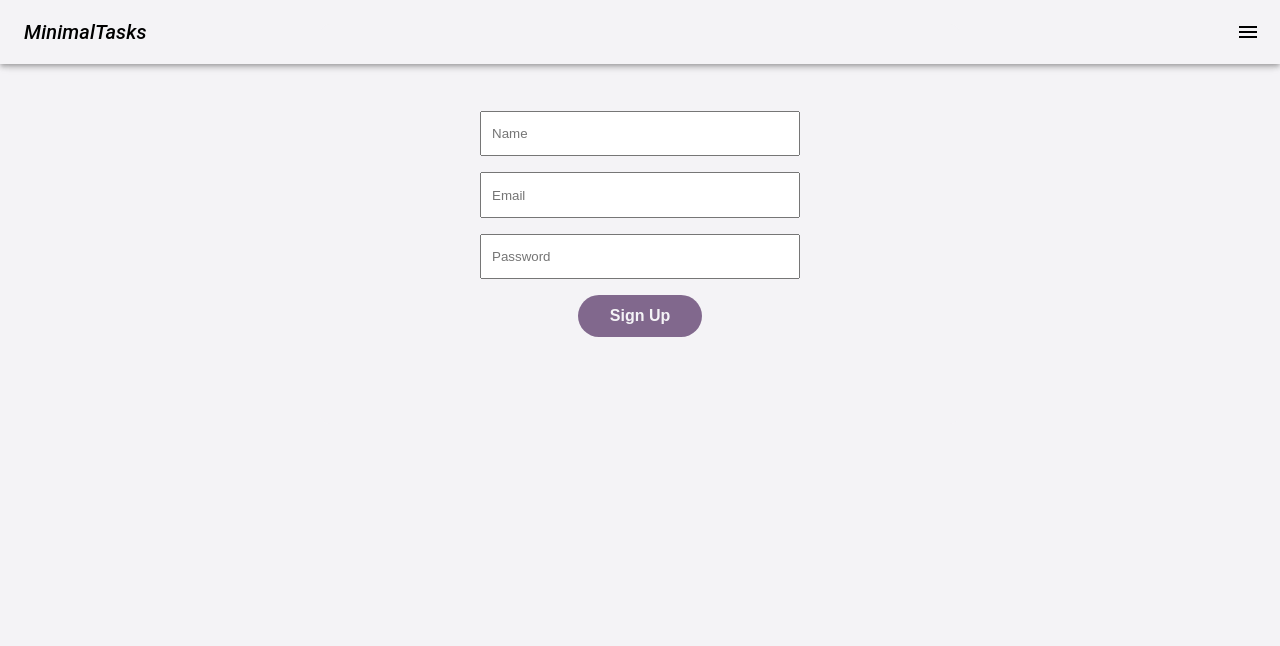
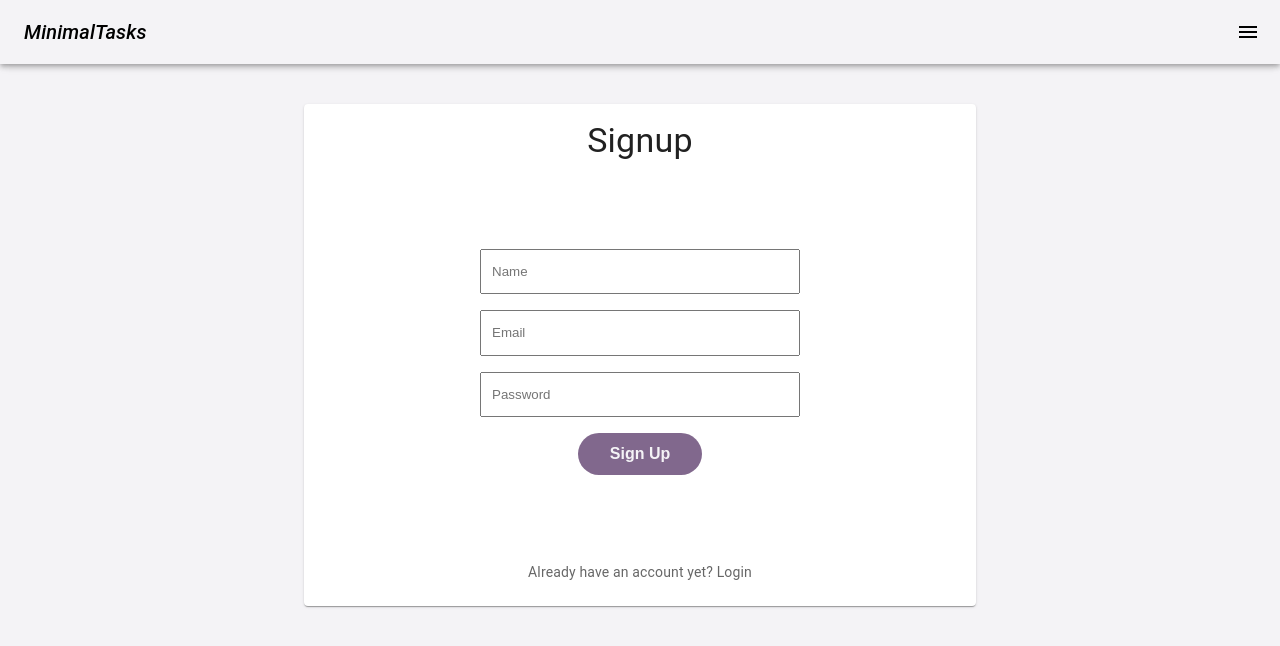
Before and after one commit to codeswithroh/MinimalTasks, a React (Create React App) app: page /signup in a window 1280 px wide. Shown: the top 646 px of the page. Built offline with nearby package versions, Linux system fonts and the light colour scheme.

Commit message:
made few tweaks to the project

```diff
--- a/src/assets/styles/form.style.css
+++ b/src/assets/styles/form.style.css
@@ -1,11 +1,10 @@
 .form {
   width: 50vw;
   height: 50vh;
-  background-color: #f4f3f6;
+  /* background-color: #f4f3f6; */
   border-radius: 10px;
   padding: 1em 0;
-  margin: 0 auto;
-  position: relative;
+  /* margin: auto auto; */
 }
 
 input {
--- a/src/components/Authentication/Login.jsx
+++ b/src/components/Authentication/Login.jsx
@@ -1,6 +1,7 @@
 import React, { useState } from "react";
 import { useNavigate } from "react-router-dom";
 import { useSession } from "../../hooks/context";
+import { Card, CardContent, Typography } from "@mui/material";
 import toast from "react-hot-toast";
 
 const Login = ({ appWriteAccount }) => {
@@ -39,7 +40,11 @@ const Login = ({ appWriteAccount }) => {
   };
 
   return (
-    <div style={{ margin: "auto 0" }}>
+    <Card sx={{ margin: "5em 0" }}>
+      <CardContent>
+        <Typography variant="h4" component="div">
+          Login
+        </Typography>
         <form className="flex-col form" onSubmit={handleSubmit}>
           <input
             type="email"
@@ -57,7 +62,17 @@ const Login = ({ appWriteAccount }) => {
             Login
           </button>
         </form>
-    </div>
+
+        <Typography
+          sx={{ cursor: "pointer" }}
+          onClick={() => navigate("/signup")}
+          variant="body2"
+          color="text.secondary"
+        >
+          Don't have an account yet? Signup
+        </Typography>
+      </CardContent>
+    </Card>
   );
 };
 
--- a/src/components/Authentication/SignUp.jsx
+++ b/src/components/Authentication/SignUp.jsx
@@ -1,4 +1,5 @@
 import React, { useState } from "react";
+import { Card, CardContent, Typography } from "@mui/material";
 import { useNavigate } from "react-router-dom";
 import { ID } from "appwrite";
 import toast from "react-hot-toast";
@@ -42,7 +43,12 @@ function SignUp({ appWriteAccount }) {
   };
 
   return (
-    <div style={{ margin: "auto 0" }}>
+    <Card sx={{ margin: "5em 0" }}>
+      <CardContent>
+        <Typography variant="h4" component="div">
+          Signup
+        </Typography>
+
         <form className="flex-col form" onSubmit={handleSubmit}>
           <input
             placeholder="Name"
@@ -65,7 +71,16 @@ function SignUp({ appWriteAccount }) {
             Sign Up
           </button>
         </form>
-    </div>
+        <Typography
+          sx={{ cursor: "pointer" }}
+          onClick={() => navigate("/login")}
+          variant="body2"
+          color="text.secondary"
+        >
+          Already have an account yet? Login
+        </Typography>
+      </CardContent>
+    </Card>
   );
 }
 
--- a/src/components/Tasks/AddTasks.jsx
+++ b/src/components/Tasks/AddTasks.jsx
@@ -46,7 +46,7 @@ function AddTasks({ databases, fetchTasks }) {
         important: type === "important" ? true : false,
         dueDate: dueDateInput,
         dueTime: dueTimeInput,
-        categories: categoryInput,
+        categories: categoryInput || category,
       },
       "Task created successfully"
     );
```
Lines whose indentation alone changed are shown as unchanged.
